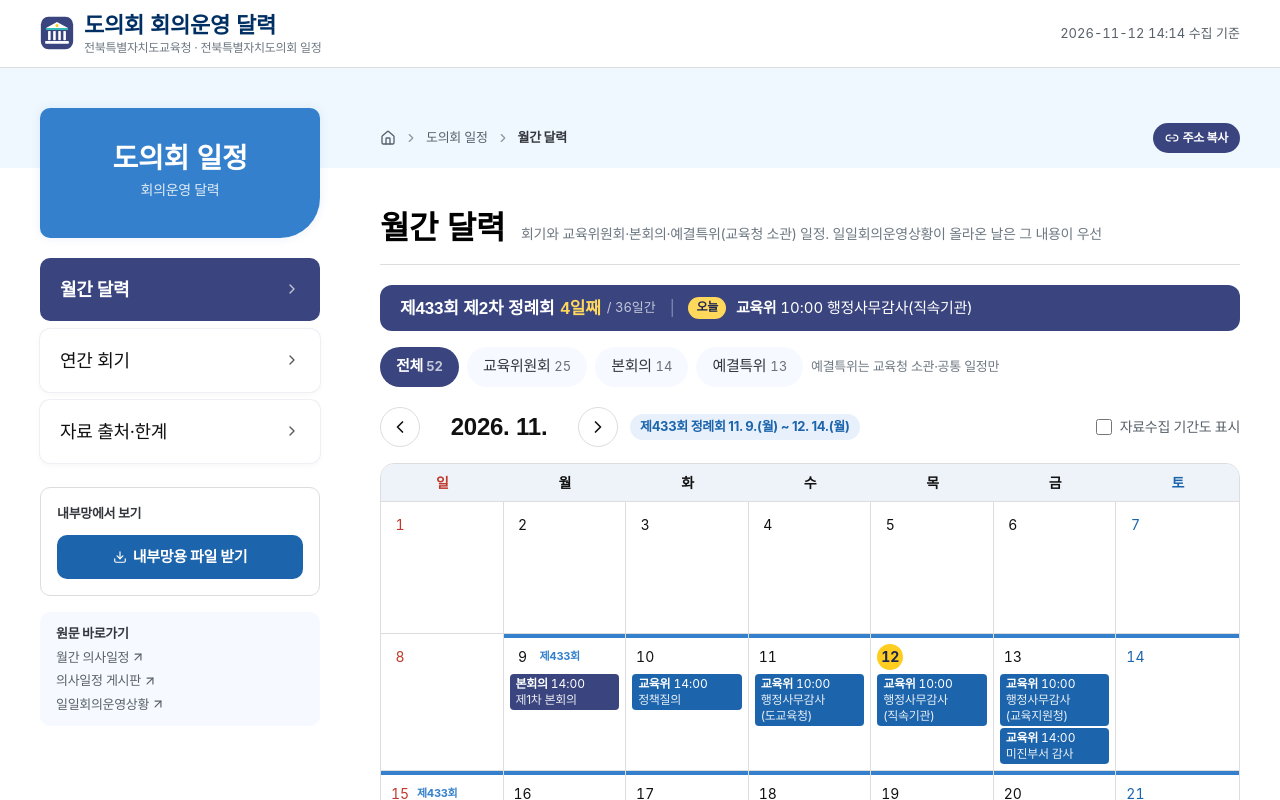
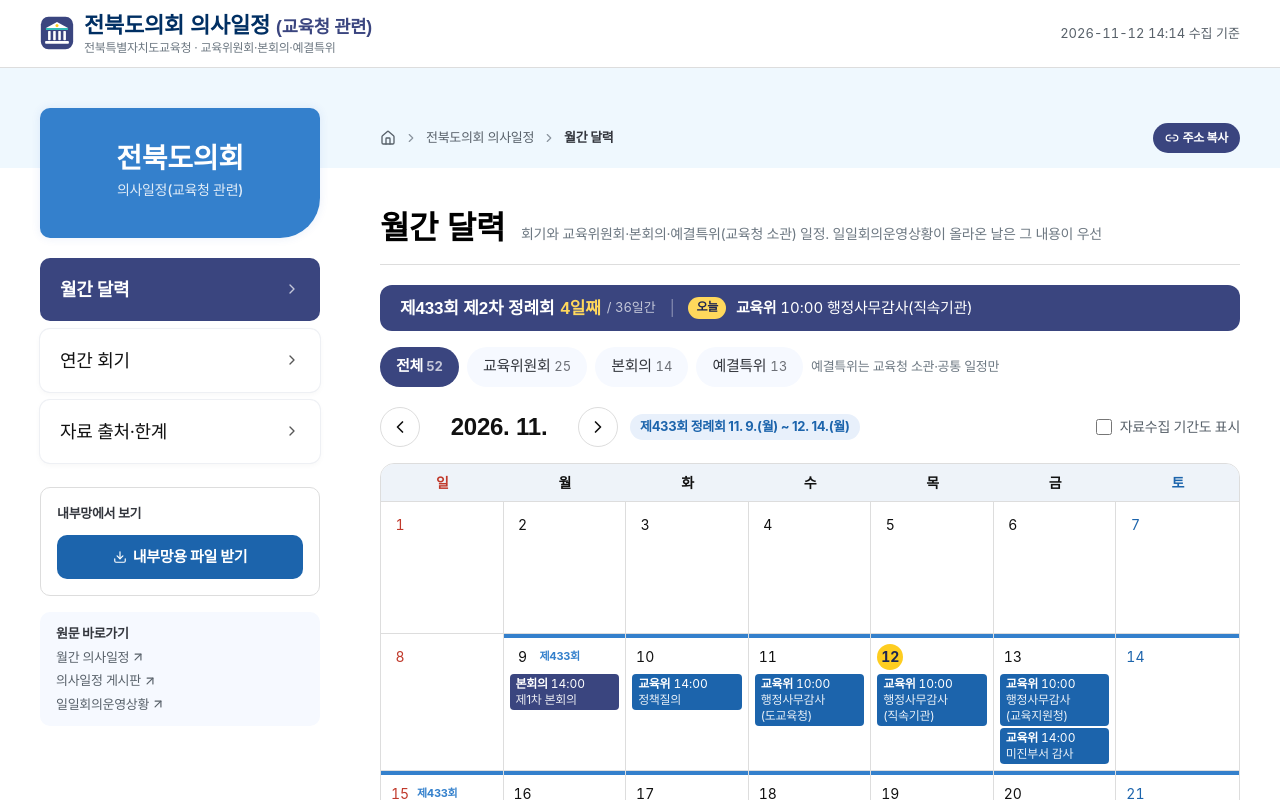
Before and after one commit to kain9012-bit/jbe-council-calendar, a React (Vite) app: page / in a window 1280 px wide. Shown: the top 800 px of the page. Built offline with nearby package versions, Linux system fonts and the light colour scheme; a web font is replaced by a local one.

Commit message:
이름 변경: 전북도의회 의사일정(교육청 관련)

```diff
--- a/index.html
+++ b/index.html
@@ -3,8 +3,8 @@
   <head>
     <meta charset="UTF-8" />
     <meta name="viewport" content="width=device-width, initial-scale=1.0" />
-    <title>도의회 회의운영 달력 · 전북특별자치도의회 회기·위원회 일정</title>
-    <meta name="description" content="전북특별자치도의회 회기·본회의·상임위원회·예산결산특별위원회 일정을 달력으로 보는 비공식 업무지원 화면. 의사일정(안)과 일일회의운영상황을 함께 반영." />
+    <title>전북도의회 의사일정(교육청 관련)</title>
+    <meta name="description" content="전북특별자치도의회 회기와 교육위원회·본회의·예산결산특별위원회(교육청 소관) 의사일정을 달력으로 보는 비공식 업무지원 화면. 의사일정(안)과 일일회의운영상황을 함께 반영." />
     <meta name="robots" content="noindex" />
     <link rel="icon" type="image/svg+xml" href="./favicon.svg" />
   </head>
--- a/scripts/standalone.mjs
+++ b/scripts/standalone.mjs
@@ -1,11 +1,11 @@
 // 내부망용 단일 파일 — 자료 없는 틀 그대로 (열 때마다 구글 시트에서 읽음)
 //  · dist/standalone-template.html : 웹의 「내부망용 파일 받기」가 내려 주는 파일
-//  · release/도의회_회의운영_달력.html : 내부망에 바로 배포할 파일 (한 번 배포하면 다시 받을 필요 없음)
+//  · release/전북도의회_의사일정_교육청관련.html : 내부망에 바로 배포할 파일 (한 번 배포하면 다시 받을 필요 없음)
 import { copyFileSync, existsSync, mkdirSync, readFileSync } from 'node:fs';
 
 const tpl = readFileSync('dist-standalone/index.html', 'utf8');
 if (!tpl.includes('docs.google.com/spreadsheets')) throw new Error('시트 읽기 코드가 없음');
 if (existsSync('dist')) copyFileSync('dist-standalone/index.html', 'dist/standalone-template.html');
 mkdirSync('release', { recursive: true });
-copyFileSync('dist-standalone/index.html', 'release/도의회_회의운영_달력.html');
-console.log(`release/도의회_회의운영_달력.html (${(tpl.length / 1024 / 1024).toFixed(1)} MB)`);
+copyFileSync('dist-standalone/index.html', 'release/전북도의회_의사일정_교육청관련.html');
+console.log(`release/전북도의회_의사일정_교육청관련.html (${(tpl.length / 1024 / 1024).toFixed(1)} MB)`);
--- a/src/App.tsx
+++ b/src/App.tsx
@@ -66,7 +66,7 @@ export default function App() {
     <div className="min-h-screen bg-white text-[var(--nr-text)] flex flex-col">
       <SiteHeader active={route} asOf={data?.generated.replace('T', ' ').slice(0, 16)} live={live} onRetry={retry} />
       {STANDALONE && <Splash live={live} phase={phase} error={error} onRetry={retry} />}
-      <SubLayout lnb={<Lnb active={route} />} trail={['도의회 일정', TITLE[route]]}>
+      <SubLayout lnb={<Lnb active={route} />} trail={['전북도의회 의사일정', TITLE[route]]}>
         {error && !STANDALONE ? (
           <div className="rounded-[14px] border border-[var(--nr-line)] p-8 text-center">
             <p className="nr-title text-[20px]">일정 자료를 받지 못함</p>
--- a/src/components/BrandIcon.tsx
+++ b/src/components/BrandIcon.tsx
@@ -1,7 +1,7 @@
 import React from 'react';
 
 /**
- * 도의회 회의운영 달력 아이콘 — 의회 건물(지붕·기둥 4개·기단).
+ * 전북도의회 의사일정(교육청 관련) 아이콘 — 의회 건물(지붕·기둥 4개·기단).
  * 남색 바탕, 흰 건물, 청록 처마, 노란 점. animate 면 기둥이 차례로 켜짐(로딩 화면).
  * 색은 누리집 틀 4색(#3480cc · #32bdb8 · #fecd20 · #3a457f).
  */
--- a/src/components/Shell.tsx
+++ b/src/components/Shell.tsx
@@ -83,8 +83,8 @@ export const SiteHeader: React.FC<{ active: MenuKey; asOf?: string; live?: Live;
         <a href="#/" className="flex items-center gap-2.5">
           <BrandIcon size={34} className="shrink-0" />
           <span className="leading-tight">
-            <strong className="nr-title block text-[1.375rem] text-[#002f63]">도의회 회의운영 달력</strong>
-            <span className="block text-[12px] text-slate-500"><span className="sm:hidden">전북특별자치도교육청</span><span className="hidden sm:inline">전북특별자치도교육청 · 전북특별자치도의회 일정</span></span>
+            <strong className="nr-title block text-[1.375rem] text-[#002f63]">전북도의회 의사일정<span className="ml-1.5 text-[0.8em] text-[#3a457f]">(교육청 관련)</span></strong>
+            <span className="block text-[12px] text-slate-500">전북특별자치도교육청 · 교육위원회·본회의·예결특위</span>
           </span>
         </a>
         {STANDALONE ? (
@@ -162,8 +162,8 @@ export interface LnbSub {
 export const Lnb: React.FC<{ active: MenuKey; subs?: Partial<Record<MenuKey, LnbSub[]>> }> = ({ active, subs }) => (
   <aside className="hidden lg:block w-[200px] min-[1200px]:w-[280px] shrink-0 jbe-noprint" aria-label="메뉴">
     <h2 className="flex flex-col items-center justify-center gap-1.5 h-[130px] rounded-[10px_10px_40px_10px] bg-[var(--nr-p1)] text-white shadow-[0_0_10px_rgba(35,88,195,0.1)]">
-      <span className="nr-title text-[22px] min-[1200px]:text-[28px] leading-none">도의회 일정</span>
-      <span className="text-[13px] min-[1200px]:text-[14px] font-medium text-white/85">회의운영 달력</span>
+      <span className="nr-title text-[22px] min-[1200px]:text-[28px] leading-none">전북도의회</span>
+      <span className="text-[13px] min-[1200px]:text-[14px] font-medium text-white/85">의사일정(교육청 관련)</span>
     </h2>
     <ul className="mt-5 space-y-2">
       {MENU.map((m) => {
@@ -246,7 +246,7 @@ export const PageTitle: React.FC<{ children: React.ReactNode; desc?: React.React
 export const SiteFooter: React.FC = () => (
   <footer className="mt-10 sm:mt-16 bg-[#f7f8fa] border-t border-[var(--nr-line)] jbe-noprint">
     <div className={`${BOX} py-6 sm:py-8 text-[13px] sm:text-[14px] text-slate-600 space-y-2`}>
-      <p className="nr-title text-[18px] text-[#002f63]">도의회 회의운영 달력</p>
+      <p className="nr-title text-[18px] text-[#002f63]">전북도의회 의사일정(교육청 관련)</p>
       <p className="hidden sm:block">전북특별자치도의회 회기와 교육위원회·본회의·예결특위(교육청 소관) 일정을 교육청 직원이 한눈에 보도록 모은 비공식 업무지원 화면</p>
       <p>
         <b className="text-slate-800">담당</b> 정책기획과 빅데이터담당 · <b className="text-slate-800">성격</b> 비공식 · 일정 확정은 도의회 원문 기준
--- a/src/components/Splash.tsx
+++ b/src/components/Splash.tsx
@@ -53,7 +53,7 @@ export const Splash: React.FC<{ live: Live; phase: Phase; error: string; onRetry
     >
       <div className="w-full max-w-[460px] rounded-[20px] bg-white px-7 py-9 sm:px-10 shadow-[0_10px_40px_rgba(28,100,172,0.12)] text-center">
         <BrandIcon size={56} animate={!failed && !leaving} className="mx-auto" />
-        <p className="nr-title mt-4 text-[24px] text-[#002f63]">도의회 회의운영 달력</p>
+        <p className="nr-title mt-4 text-[24px] text-[#002f63] leading-snug">전북도의회 의사일정<br /><span className="text-[17px] text-[#3a457f]">(교육청 관련)</span></p>
         <p className="mt-1 text-[13px] text-slate-500">내부망용 파일 · 일정은 구글 시트에서 불러옴</p>
 
         <div className={`mt-6 inline-flex items-center gap-2 rounded-full px-4 py-2 text-[15px] font-bold ${
--- a/src/lib/data.ts
+++ b/src/lib/data.ts
@@ -58,7 +58,7 @@ export async function downloadStandalone() {
   const html = await r.text();
   const a = document.createElement('a');
   a.href = URL.createObjectURL(new Blob([html], { type: 'text/html;charset=utf-8' }));
-  a.download = '도의회_회의운영_달력.html';
+  a.download = '전북도의회_의사일정_교육청관련.html';
   document.body.appendChild(a);
   a.click();
   a.remove();
```
Also changed, not shown: 2 other files (tests, documents, lock files or other folders).
